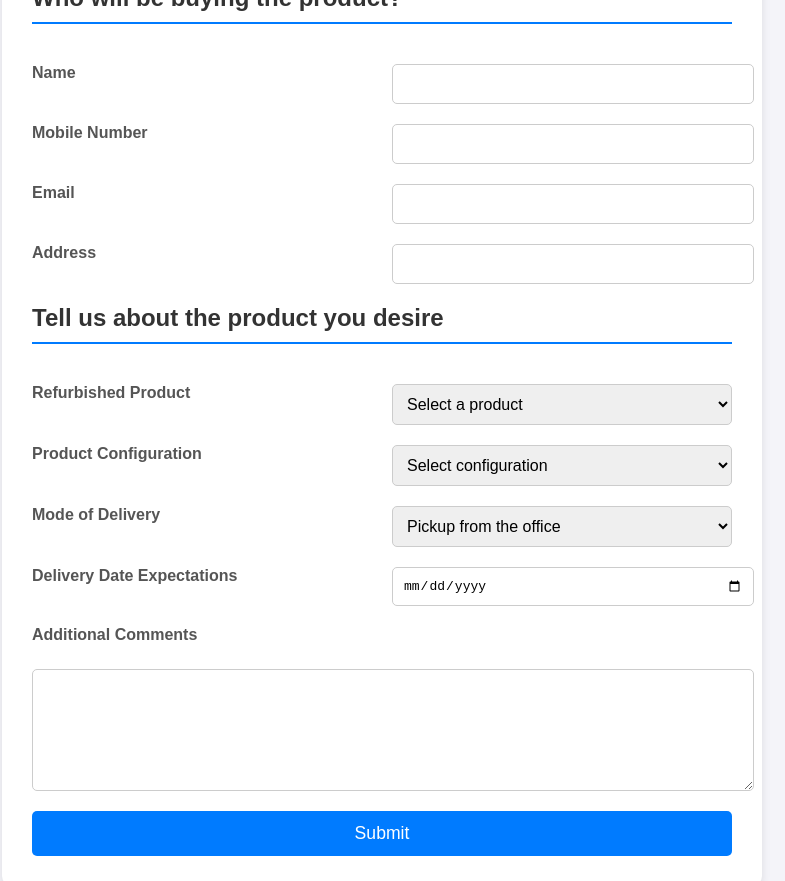
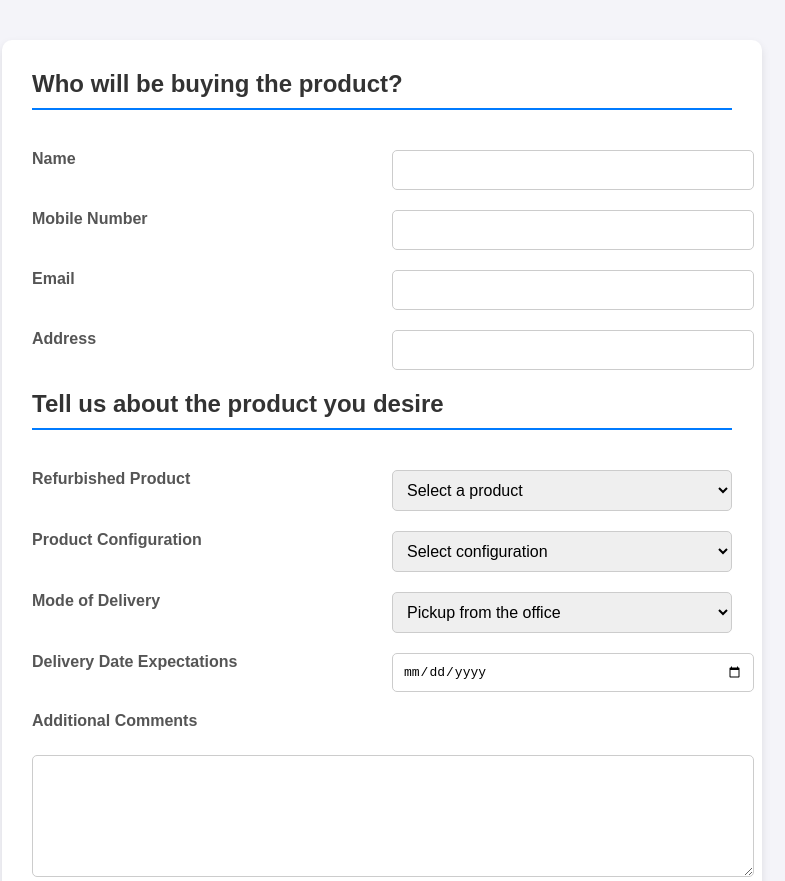
Before and after one commit to 3citsolutions/Refurbished_form, a website: page index.html in a window 1280 px wide. Shown: the top 881 px of the page, without its empty margins (258-1043 px from the left). Drawn offline with Linux system fonts and the light colour scheme.

Commit message:
Update body.css
Fixed the zoom in zoom out problem

```diff
--- a/body.css
+++ b/body.css
@@ -5,8 +5,9 @@ body {
     padding: 20px;
     display: flex;
     justify-content: center;
-    align-items: center;
-    height: 100vh;
+    align-items: flex-start; /* Align items at the top */
+    min-height: 100vh; /* Use min-height instead of height */
+    overflow-y: auto; /* Allow scrolling if needed */
 }
 
 .form-container {
@@ -16,6 +17,7 @@ body {
     padding: 30px;
     border-radius: 10px;
     box-shadow: 0 4px 8px rgba(0, 0, 0, 0.1);
+    margin-top: 20px; /* Add margin to ensure it's not cut off */
 }
 
 h2 {
```
